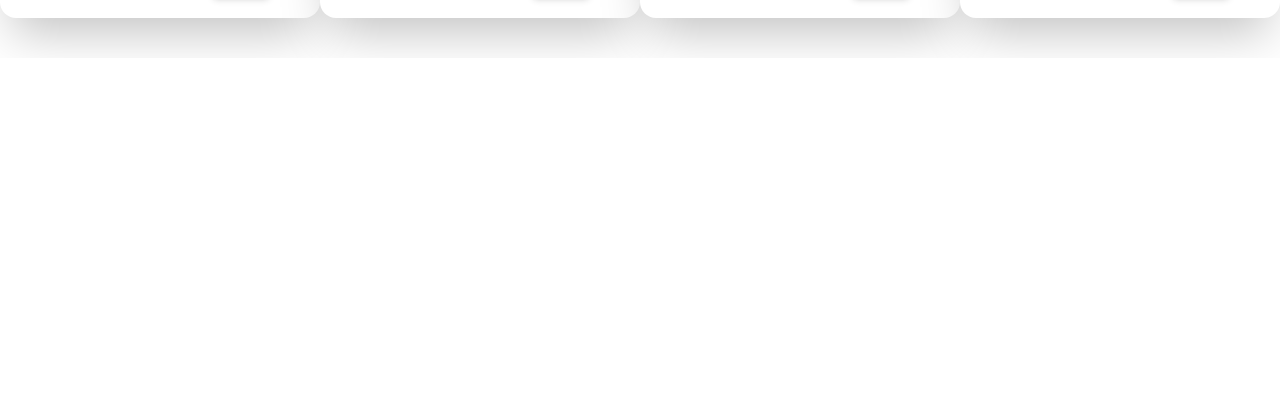
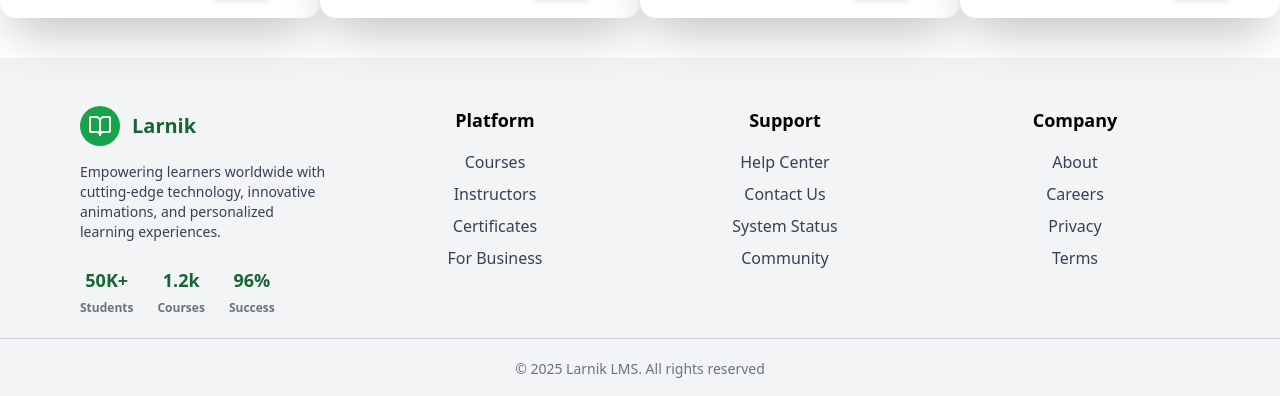
Before and after one commit to mvikashsaini/LMS-larnik, a React (Vite) app: page / in a window 1280 px wide. Shown: the part 1329-1725 px from the top of the page. Before the commit the page ends 1387 px from the top, so only its background shows below. Built offline with nearby package versions, Linux system fonts and the light colour scheme.

Commit message:
commit-navbar

```diff
--- a/src/App.jsx
+++ b/src/App.jsx
@@ -6,6 +6,8 @@ import Navbar from './components/Navbar'
 import CourseCard from './components/Coursecard'
 import HomePage from './pages/HomePage'
 import SearchBar from './components/SearchBar'
+import Footer from './components/FooterBar'
+import FooterBar from './components/FooterBar'
 
 
 function App() {
@@ -20,6 +22,7 @@ function App() {
     <CourseCard /><CourseCard /><CourseCard />
     <CourseCard />
     </div>
+    <FooterBar />
 
   </>
 
--- /dev/null
+++ b/src/components/FooterBar.jsx
@@ -0,0 +1,82 @@
+import { BookOpen } from "lucide-react";
+import { useState } from "react";
+
+export default function FooterBar() {
+  const [year, setYear] = useState (2025);
+  const [students, setStudents] = useState ('50K+');
+  const [courses, setCourses] = useState ('1.2k');
+  const [success, setSuccess] = useState ('96%');
+  return (
+    <footer className="bg-gray-100 text-gray-700 pt-12 ">
+      <div className="max-w-7xl mx-auto px-20 grid grid-cols-1 md:grid-cols-4 gap-10">
+
+        {/* logo + text  column*/}
+        <div>
+          <div className="flex items-center mb-4">
+            <div className="bg-green-600 p-2 rounded-full">
+
+              <BookOpen color="white"/>
+            </div>
+            <h1 className="ml-3 text-xl font-bold text-green-800">Larnik</h1>
+          </div>
+          <p className="text-sm mb-6 text-left">
+            Empowering learners worldwide with cutting-edge technology, innovative animations, and personalized learning experiences.
+          </p>
+          <div className="flex gap-6 font-bold text-green-800">
+            <div>
+              <p className="text-lg">{students}</p>
+              <span className="text-xs text-gray-500">Students</span>
+            </div>
+            <div>
+              <p className="text-lg">{courses}</p>
+              <span className="text-xs text-gray-500">Courses</span>
+            </div>
+            <div>
+              <p className="text-lg">{success}</p>
+              <span className="text-xs text-gray-500">Success</span>
+            </div>
+          </div>
+        </div>
+
+        {/* Platform column */}
+        <div>
+          <h3 className="font-semibold text-lg mb-4 text-black">Platform</h3>
+          <ul className="space-y-2">
+            <li><a href="#">Courses</a></li>
+            <li><a href="#">Instructors</a></li>
+            <li><a href="#">Certificates</a></li>
+            <li><a href="#">For Business</a></li>
+          </ul>
+        </div>
+
+        {/* Support column */}
+        <div>
+          <h3 className="font-semibold text-lg mb-4 text-black">Support</h3>
+          <ul className="space-y-2">
+            <li><a href="#">Help Center</a></li>
+            <li><a href="#">Contact Us</a></li>
+            <li><a href="#">System Status</a></li>
+            <li><a href="#">Community</a></li>
+          </ul>
+        </div>
+
+        {/* Company column*/}
+        <div>
+          <h3 className="font-semibold text-lg mb-4 text-black">Company</h3>
+          <ul className="space-y-2">
+            <li><a href="#">About</a></li>
+            <li><a href="#">Careers</a></li>
+            <li><a href="#">Privacy</a></li>
+            <li><a href="#">Terms</a></li>
+          </ul>
+        </div>
+      </div>
+
+      {/* line + copyright */}
+      <hr class="border-t border-gray-300 mt-5 w-auto  pb-5" />
+      <div className="pb-5 text-center text-sm text-gray-500">
+        © {year} Larnik LMS. All rights reserved
+      </div>
+    </footer>
+  );
+}
```
